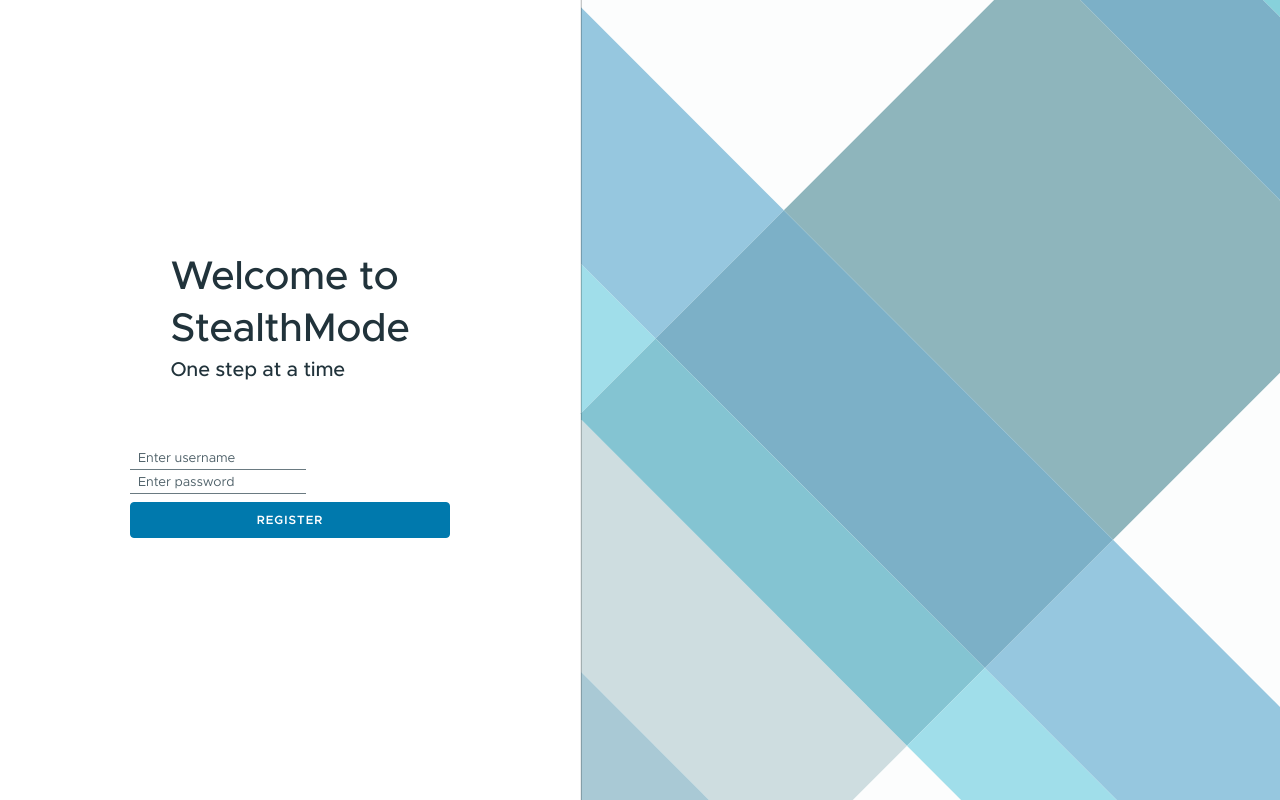
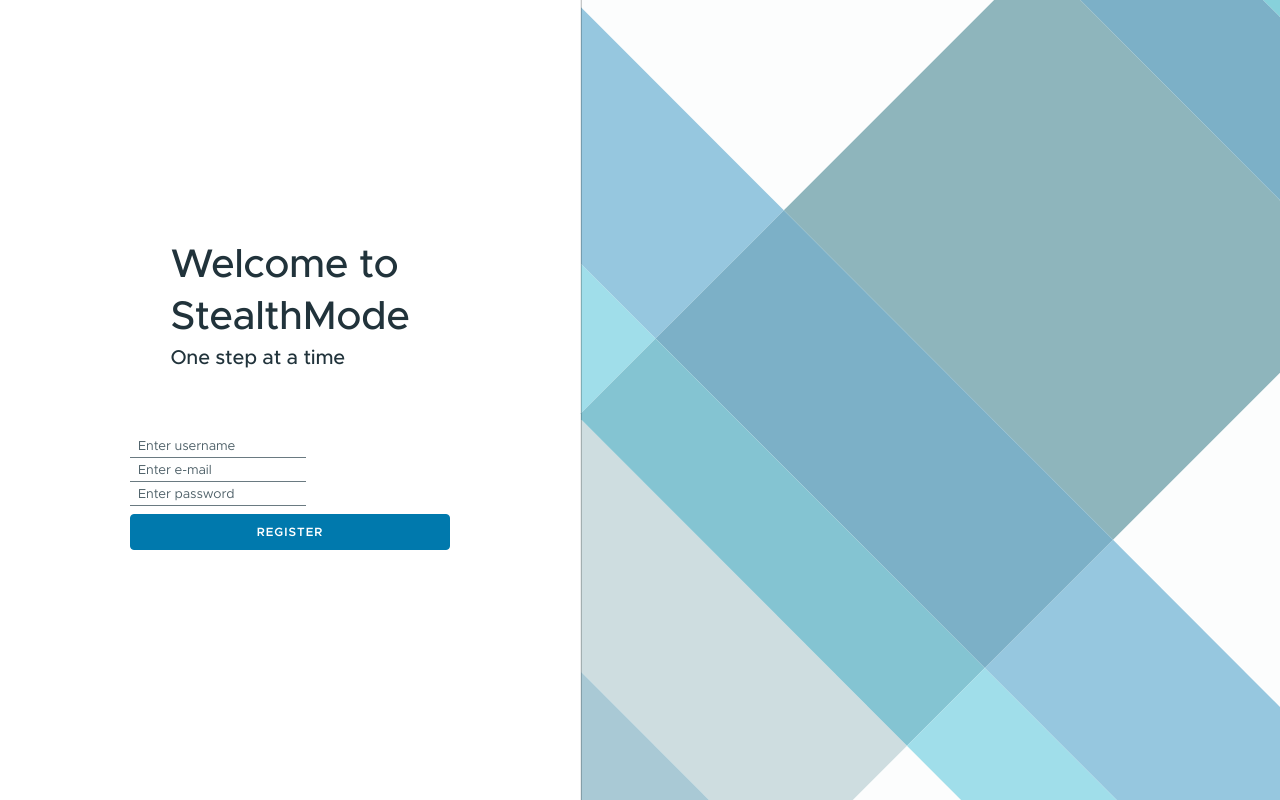
Before and after one commit to caxefaizan/flaskapp, a Flask app: page /auth/register in a window 1280 px wide. Shown: the part 60-860 px from the top of the page. Run offline with Flask 2, Linux system fonts and the light colour scheme.

Commit message:
add email field

```diff
--- a/flaskr/auth.py
+++ b/flaskr/auth.py
@@ -1,4 +1,4 @@
-import functools
+import functools, re
 from datetime import datetime
 from flask import (
     Blueprint, flash, g, redirect, render_template, request, session, url_for
@@ -9,11 +9,20 @@ from flaskr.db import get_db
 
 bp = Blueprint('auth', __name__, url_prefix='/auth')
 
+def is_valid_email(email):
+    # Regular expression for validating email addresses
+    pattern = r'^[a-zA-Z0-9._%+-]+@[a-zA-Z0-9.-]+\.[a-zA-Z]{2,}$'
+    if re.match(pattern, email):
+        return True
+    else:
+        return False
+
 @bp.route('/register', methods=('GET', 'POST'))
 def register():
     if request.method == 'POST':
         username = request.form['username']
         password = request.form['password']
+        email = request.form['email']
         db = get_db()
         error = None
 
@@ -21,12 +30,16 @@ def register():
             error = 'Username is required.'
         elif not password:
             error = 'Password is required.'
+        elif not email:
+            error = 'Email is required.'
+        elif not is_valid_email(email):
+            error = 'Enter a valid email.'
 
         if error is None:
             try:
                 db.execute(
-                    "INSERT INTO user (username, password) VALUES (?, ?)",
-                    (username, generate_password_hash(password)),
+                    "INSERT INTO user (username, password, email) VALUES (?, ?, ?)",
+                    (username, generate_password_hash(password), email),
                 )
                 db.commit()
             except db.IntegrityError:
--- a/flaskr/schema.sql
+++ b/flaskr/schema.sql
@@ -21,6 +21,7 @@ CREATE TABLE IF NOT EXISTS user (
   id INTEGER PRIMARY KEY AUTOINCREMENT,
   username TEXT UNIQUE NOT NULL,
   password TEXT NOT NULL,
+  email TEXT NOT NULL,
   lastActivity TIMESTAMP DEFAULT CURRENT_TIMESTAMP
 );
 
--- a/flaskr/templates/auth/register.html
+++ b/flaskr/templates/auth/register.html
@@ -15,8 +15,13 @@
       <div class="login-group">
         <clr-input-container>
           <label class="clr-sr-only">Username</label>
-          <input class="clr-input" type="text" autocomplete="username" name="username" clrInput placeholder="Enter username"
-            [(ngModel)]="form.username" />
+          <input class="clr-input" type="text" autocomplete="username" name="username" clrInput
+            placeholder="Enter username" [(ngModel)]="form.username" />
+        </clr-input-container>
+        <clr-input-container>
+          <label class="clr-sr-only">E-mail</label>
+          <input class="clr-input" type="text" autocomplete="email" name="email" clrInput placeholder="Enter e-mail"
+            [(ngModel)]="form.email" required />
         </clr-input-container>
         <clr-password-container>
           <label class="clr-sr-only">Password</label>
--- a/flaskr/templates/blog/profile.html
+++ b/flaskr/templates/blog/profile.html
@@ -10,7 +10,7 @@
     {% if request.path ==url_for("blog.viewProfile", username=g.user['username']) %}
         <div class="card-header">
             {% if not profile %}
-                <h4 class="card-title">Details yet to be filled</h4>
+                <h4 class="card-title">Your Details yet to be filled</h4>
                 {% if g.user['username'] == username %}
                     <a href="{{ url_for('blog.createProfile', username=username) }}" class="btn btn-sm btn-link">Create</a>
                 {% else %}
```
